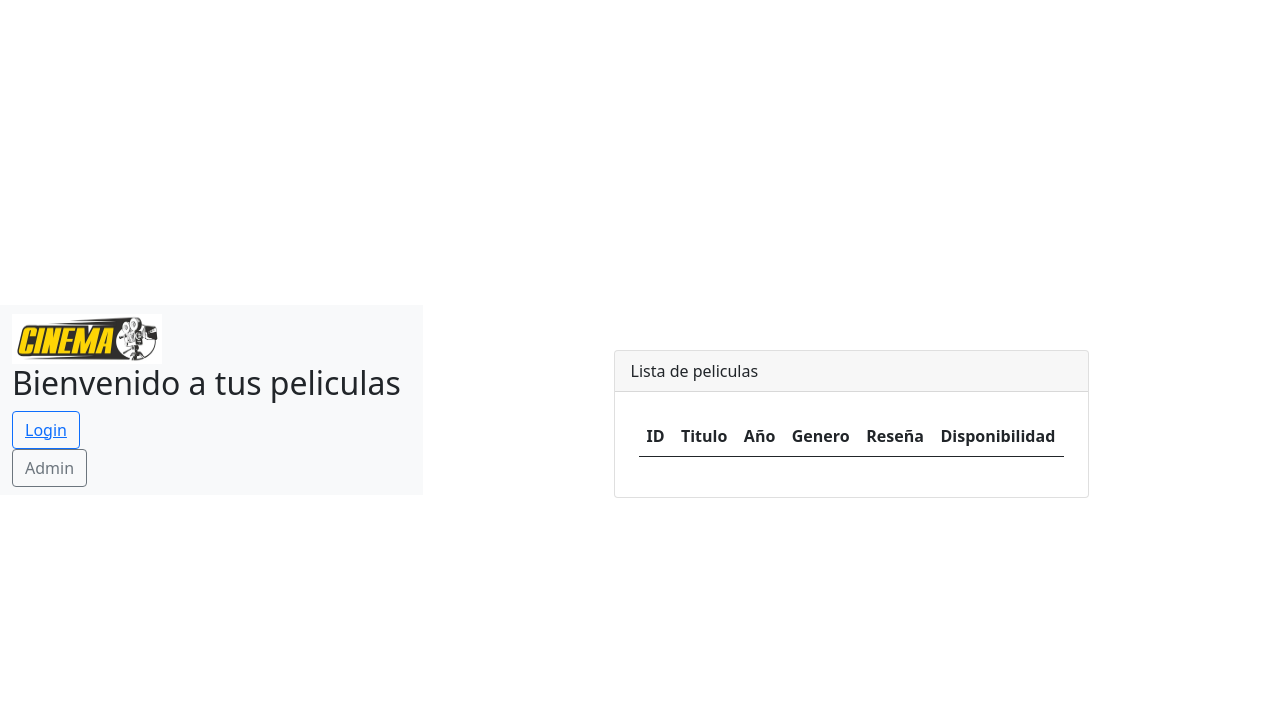
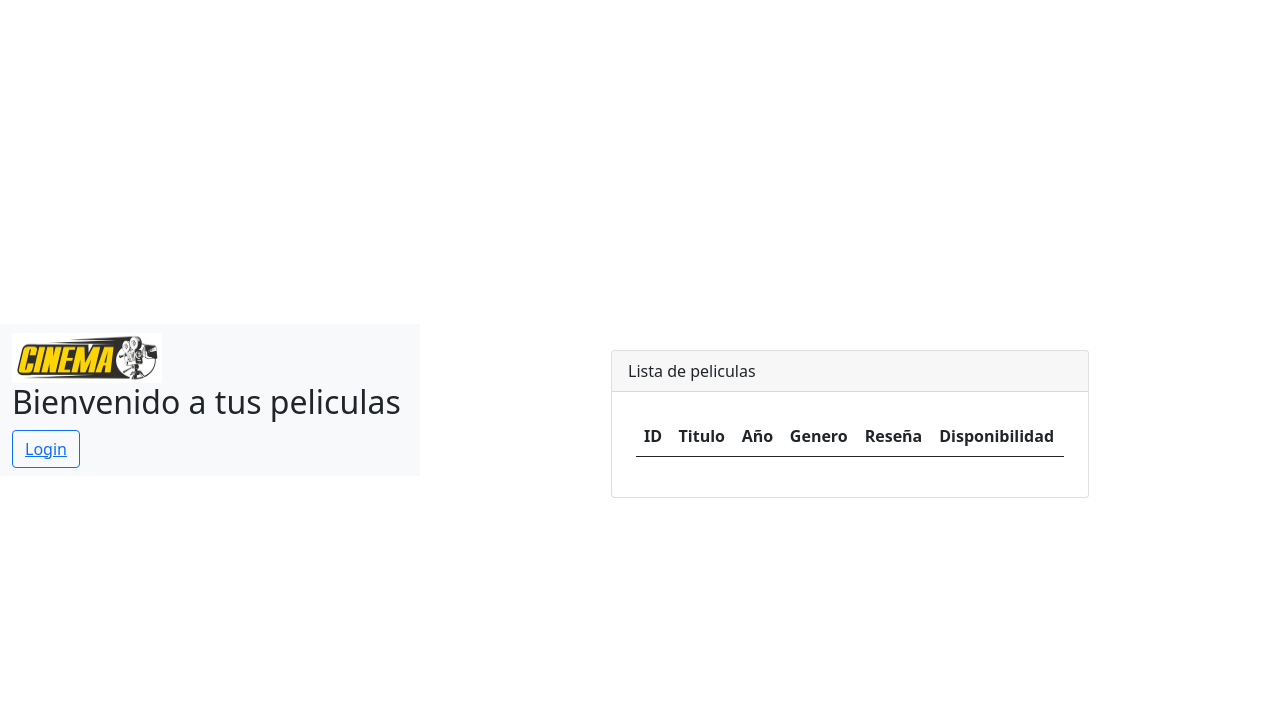
Before and after one commit to PedroRoberti1/Trabajo-practico, a PHP site: page / in a window 1280 px wide. Shown: the top 727 px of the page. Run offline with PHP 8.4, Linux system fonts and the light colour scheme; lists and menus that the app fills with data are empty.

Commit message:
ahora el boton admin no esta si el usuario no esta logueado

```diff
--- a/index.php
+++ b/index.php
@@ -24,7 +24,7 @@
 
                 <!-- Temporal, debería mostrar el nombre de usuario y desaparecer el botón de login -->
                 <a href="logout.php"><button type="button" id="Sesion" class="btn btn-outline-primary">Cerrar sesion</button></a>
-                <a href="administrador.php"><button type="button" class="btn btn-outline-secondary">Admin</button></a>
+                <a href="administrador.php"><button type="button" id="admin" class="btn btn-outline-secondary">Admin</button></a>
             </div>
 
         </div>
@@ -68,9 +68,12 @@
                 if (isset($_SESSION['usuario'])) {
                     echo 'document.getElementById("boton").style.display = "none";';
                     echo 'document.getElementById("Sesion").style.display = "block";';
+                    echo 'document.getElementById("admin").style.display = "block";';
+
                 } else {
                     echo 'document.getElementById("boton").style.display = "block";';
                     echo 'document.getElementById("Sesion").style.display = "none";';
+                    echo 'document.getElementById("admin").style.display = "none";';
                 }
                 ?>
             </script>
```
